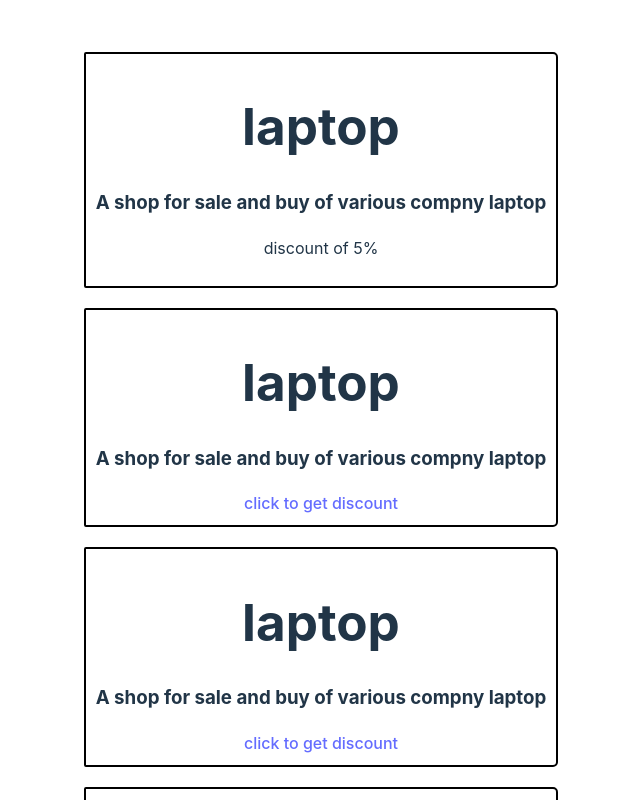
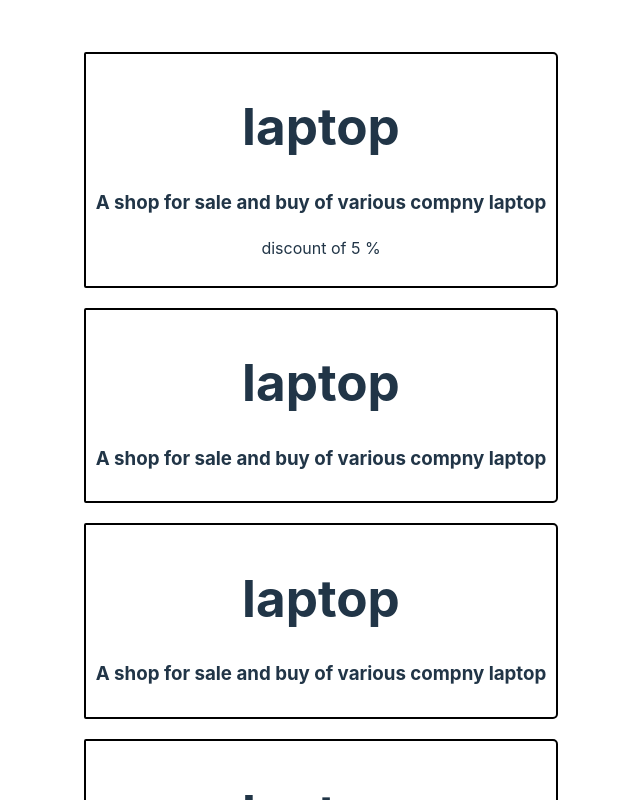
Before and after one commit to vashishtkumar/ReactJS, a React (Vite) app in the folder my_first_react_app/: page / in a window 1280 px wide. Shown: the top 800 px of the page, without its empty margins (319-959 px from the left). Built offline with nearby package versions, Linux system fonts and the light colour scheme.

Commit message:
conditional rendering part -2

```diff
--- a/my_first_react_app/src/product.jsx
+++ b/my_first_react_app/src/product.jsx
@@ -1,21 +1,13 @@
 import photo from "./assets/photo.jpg"
 import "./product.css"
 export default function Product(props){
-
-    if(props.price > 30000){
+    let result=props.price > 30000 ? "discount of 5 %":"";
     return (
         <div className="Product">
         <h1>{props.title}</h1>
         <h3>{props.desc}</h3>
-        <p>discount of 5%</p>
-        </div>
-    )}
-    else
-    return(
-    <div className="Product">
-        <h1>{props.title}</h1>
-        <h3>{props.desc}</h3>
-        <a href="#">click to get discount</a>
+        <p>{result}</p>
         </div>
     )
+
 }
```
